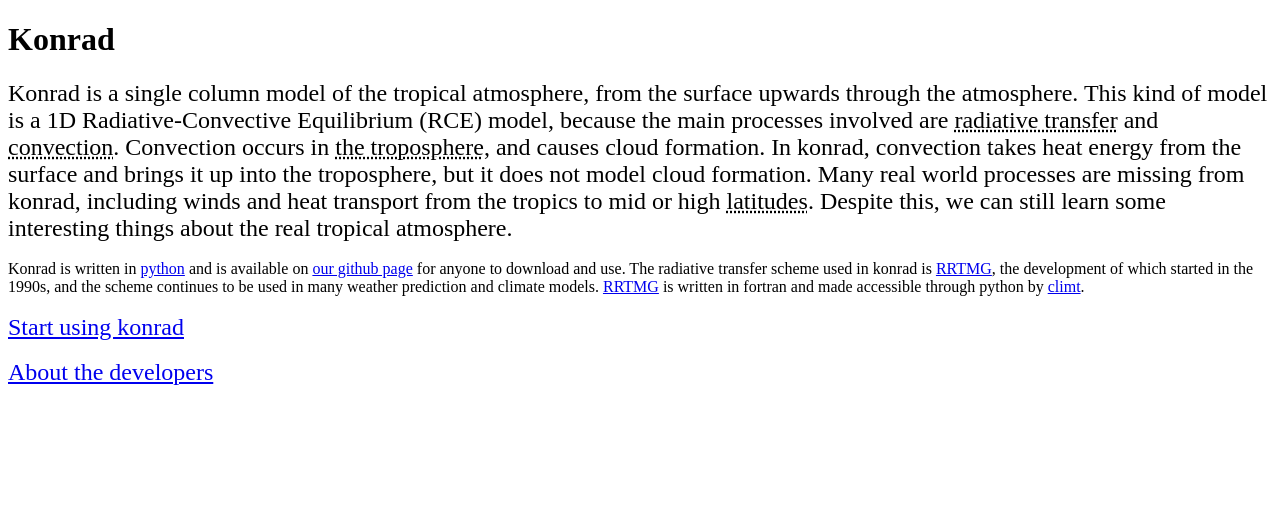
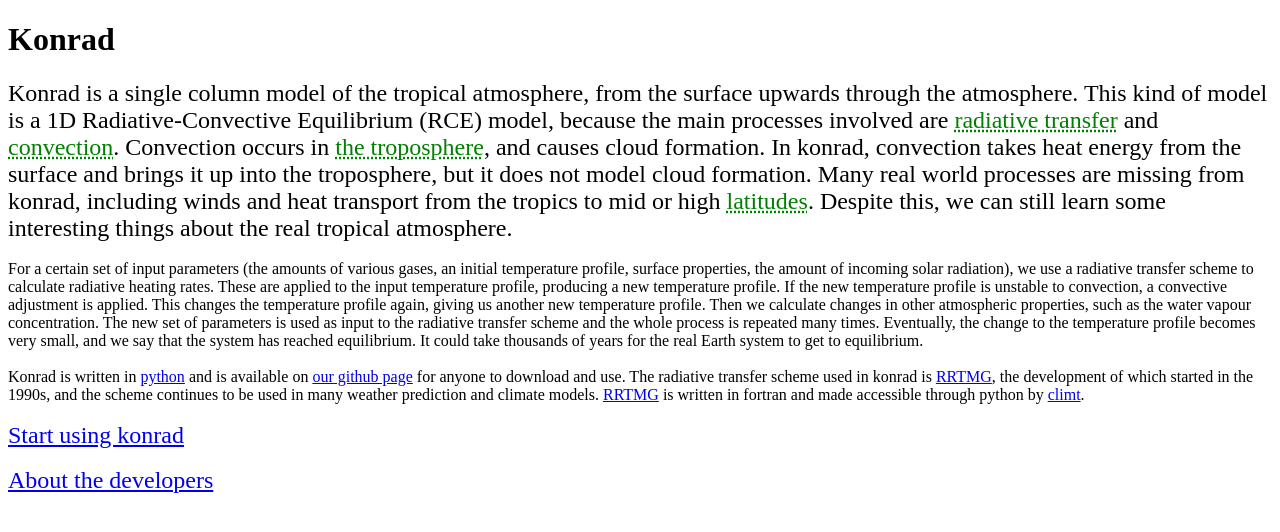
Before and after one commit to lkluft/konrad-website, a Flask app: page / in a window 1280 px wide. Shown: the top 532 px of the page. Run offline with Flask 2, Linux system fonts and the light colour scheme.

Commit message:
Added ocean albedo runs to database. Created a style file and set abbreviation color.

```diff
--- a/app.py
+++ b/app.py
@@ -27,11 +27,12 @@ def run_konrad():
         # read form data and check data type
         humidity = request.form.get('humidity')
         CO2 = int(request.form.get('CO2'))
+        albedo = round(float(request.form.get('albedo')), 2)
         # get T and z corresponding to the selected input
-        T, z = model_run(CO2, humidity)
+        T, z = model_run(CO2, humidity, albedo)
         # display result
         comparison = request.form.get('comparison')
-        get_comparison(str(comparison))
+        get_comparison(str(comparison), humidity, albedo)
         mpld3_html = plot_interactive_png()
         return render_template(
             'SurfaceTemperature.html', CO2=CO2, SST=T[0], plot=mpld3_html)
--- /dev/null
+++ b/static/css/main.css
@@ -0,0 +1,5 @@
+
+abbr {
+  font-variant: none;
+  color: green;
+}
--- a/templates/AboutUs.html
+++ b/templates/AboutUs.html
@@ -3,6 +3,7 @@
 <head>
     <meta charset="UTF-8">
     <title>About Us</title>
+    <link rel="stylesheet" href="{{ url_for('static', filename='css/main.css') }}">
 </head>
 <body>
     <h1>The developers of konrad</h1>
@@ -18,9 +19,7 @@
         things.
         Lukas is interested in how the equilibrium surface temperature changes,
         when the amount of CO<sub>2</sub> in the atmosphere increases, and how that change
-        depends on different assumptions about
-        <abbr title="Water vapour is also a greenhouse gas, and it is expected that the amount of water vapour in the atmosphere will increase as the atmosphere warms.">water vapour</abbr>
-        and
+        depends on different assumptions about water vapour and
         <abbr title="The lapse rate is the rate of change of temperature with height.">lapse rate</abbr>
         changes, as well as changes in clouds.
         Sally studies the
--- a/templates/Hello.html
+++ b/templates/Hello.html
@@ -1,6 +1,7 @@
 <!DOCTYPE html>
 <html lang="en">
     <head>
+        <link rel="stylesheet" href="{{ url_for('static', filename='css/main.css') }}">
         <title>Welcome to konrad</title>
     </head>
     <body>
@@ -23,6 +24,27 @@
             <abbr title="Latitude is an angle describing closeness to the equator. The tropics are at low latitudes, and the polar regions are at high latitudes.">latitudes</abbr>.
         Despite this, we can still learn some
         interesting things about the real tropical atmosphere.</font></div>
+        <br />
+        <div><font size=3>
+            For a certain set of input parameters (the amounts of various gases,
+            an initial temperature profile, surface properties, the amount of
+            incoming solar radiation), we use a radiative transfer scheme
+            to calculate radiative heating rates.
+            These are applied to the input temperature profile, producing a
+            new temperature profile.
+            If the new temperature profile is unstable to convection, a
+            convective adjustment is applied.
+            This changes the temperature profile again, giving us another new
+            temperature profile.
+            Then we calculate changes in other atmospheric properties, such as
+            the water vapour concentration.
+            The new set of parameters is used as input to the radiative
+            transfer scheme and the whole process is repeated many times.
+            Eventually, the change to the temperature profile becomes very
+            small, and we say that the system has reached equilibrium.
+            It could take thousands of years for the real Earth system to get
+            to equilibrium.
+        </font></div>
         <br />
         <div><font size=3>
         Konrad is written in
```
Also changed, not shown: run_konrad.py (+12 -9 lines), templates/SurfaceTemperature.html (+1 -8 lines), templates/UserInput.html (+18 -3 lines), 1 other file.
